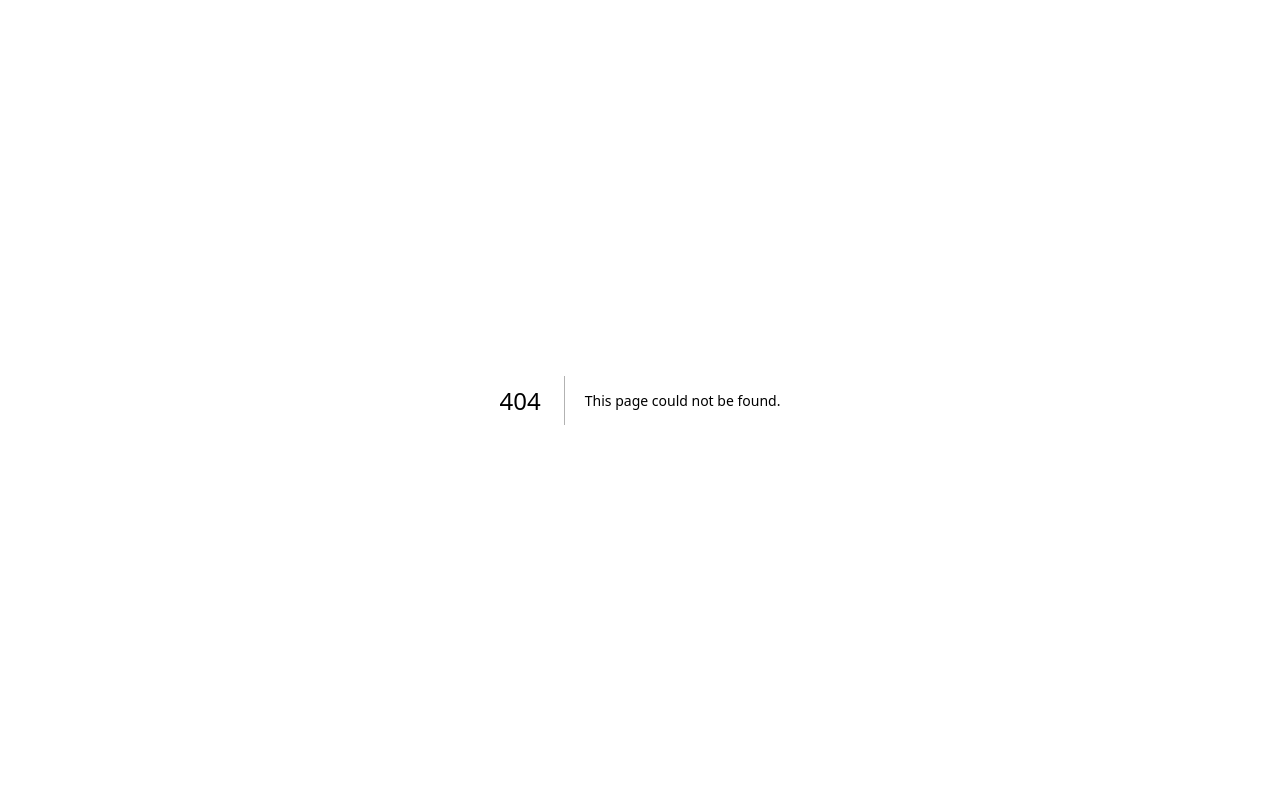
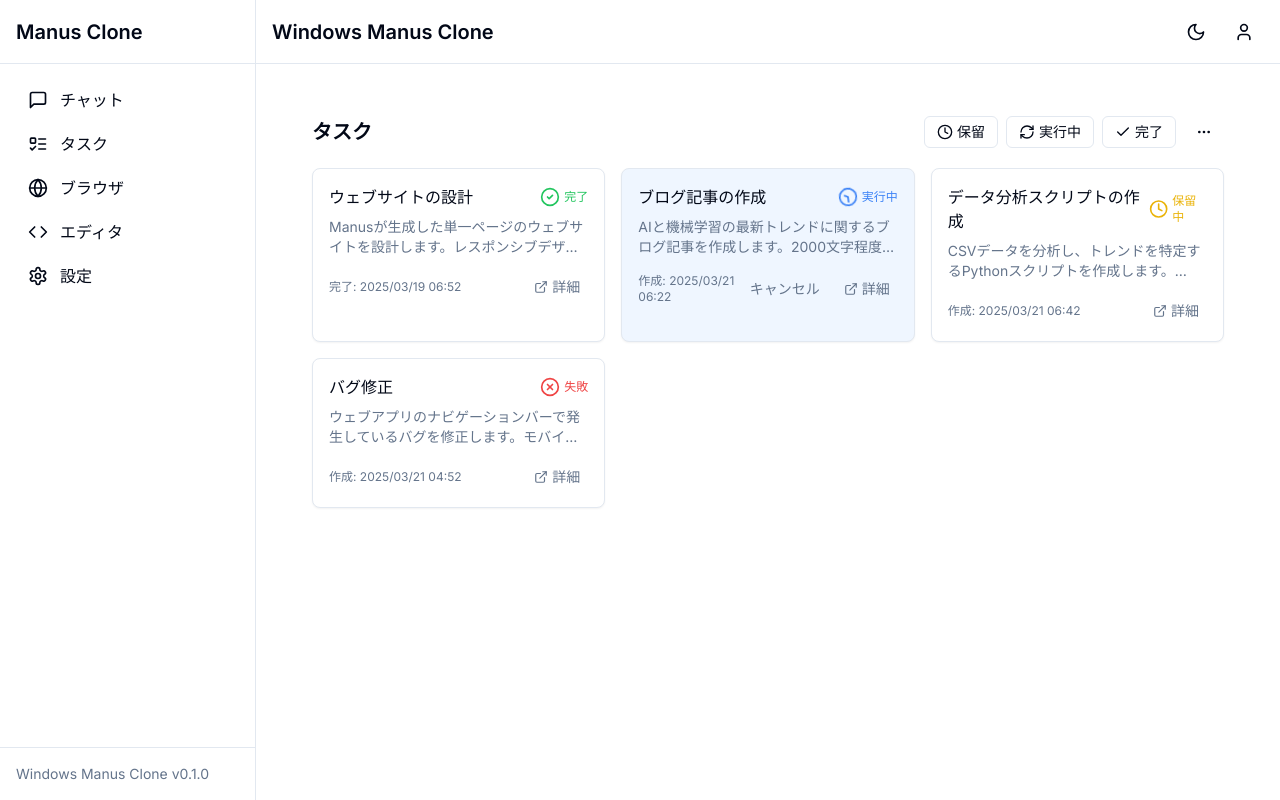
Before and after one commit to ZundamonnoVRChatkaisetu/windows-manus-clone, a Next.js app: page /tasks in a window 1280 px wide. Before the commit this address had no page. Built offline with nearby package versions, Linux system fonts and the light colour scheme.

Commit message:
Add tasks page component

```diff
--- /dev/null
+++ b/src/app/tasks/page.tsx
@@ -0,0 +1,96 @@
+'use client';
+
+import React, { useState } from 'react';
+import { MainLayout } from '@/components/layout';
+import { TaskList, Task, TaskDetailDialog } from '@/components/tasks';
+import { v4 as uuidv4 } from 'uuid';
+
+// サンプルデータ
+const SAMPLE_TASKS: Task[] = [
+  {
+    id: uuidv4(),
+    title: 'ウェブサイトの設計',
+    description: 'Manusが生成した単一ページのウェブサイトを設計します。レスポンシブデザインと最新のUIトレンドを取り入れます。',
+    status: 'completed',
+    createdAt: new Date(Date.now() - 1000 * 60 * 60 * 24 * 3), // 3日前
+    updatedAt: new Date(Date.now() - 1000 * 60 * 60 * 24 * 2), // 2日前
+    completedAt: new Date(Date.now() - 1000 * 60 * 60 * 24 * 2), // 2日前
+  },
+  {
+    id: uuidv4(),
+    title: 'ブログ記事の作成',
+    description: 'AIと機械学習の最新トレンドに関するブログ記事を作成します。2000文字程度で、技術的な内容を一般ユーザーにもわかりやすく説明します。',
+    status: 'running',
+    createdAt: new Date(Date.now() - 1000 * 60 * 30), // 30分前
+    updatedAt: new Date(Date.now() - 1000 * 60 * 5), // 5分前
+  },
+  {
+    id: uuidv4(),
+    title: 'データ分析スクリプトの作成',
+    description: 'CSVデータを分析し、トレンドを特定するPythonスクリプトを作成します。Pandas、Matplotlib、seabornライブラリを使用します。',
+    status: 'pending',
+    createdAt: new Date(Date.now() - 1000 * 60 * 10), // 10分前
+    updatedAt: new Date(Date.now() - 1000 * 60 * 10), // 10分前
+  },
+  {
+    id: uuidv4(),
+    title: 'バグ修正',
+    description: 'ウェブアプリのナビゲーションバーで発生しているバグを修正します。モバイル表示時にドロップダウンメニューが正しく表示されない問題を修正します。',
+    status: 'failed',
+    createdAt: new Date(Date.now() - 1000 * 60 * 60 * 2), // 2時間前
+    updatedAt: new Date(Date.now() - 1000 * 60 * 60), // 1時間前
+  },
+];
+
+export default function TasksPage() {
+  const [tasks, setTasks] = useState<Task[]>(SAMPLE_TASKS);
+  const [selectedTask, setSelectedTask] = useState<Task | null>(null);
+  const [isDialogOpen, setIsDialogOpen] = useState(false);
+
+  // タスク詳細ダイアログを開く
+  const handleViewTask = (task: Task) => {
+    setSelectedTask(task);
+    setIsDialogOpen(true);
+  };
+
+  // タスク詳細ダイアログを閉じる
+  const handleCloseDialog = () => {
+    setIsDialogOpen(false);
+  };
+
+  // タスクをキャンセルする
+  const handleCancelTask = (taskToCancel: Task) => {
+    setTasks((prevTasks) =>
+      prevTasks.map((task) =>
+        task.id === taskToCancel.id
+          ? {
+              ...task,
+              status: 'failed',
+              updatedAt: new Date()
+            }
+          : task
+      )
+    );
+
+    setIsDialogOpen(false);
+  };
+
+  return (
+    <MainLayout>
+      <div className="container py-6">
+        <TaskList
+          tasks={tasks}
+          onViewTask={handleViewTask}
+          onCancelTask={handleCancelTask}
+        />
+
+        <TaskDetailDialog
+          task={selectedTask}
+          open={isDialogOpen}
+          onClose={handleCloseDialog}
+          onCancel={handleCancelTask}
+        />
+      </div>
+    </MainLayout>
+  );
+}
```
